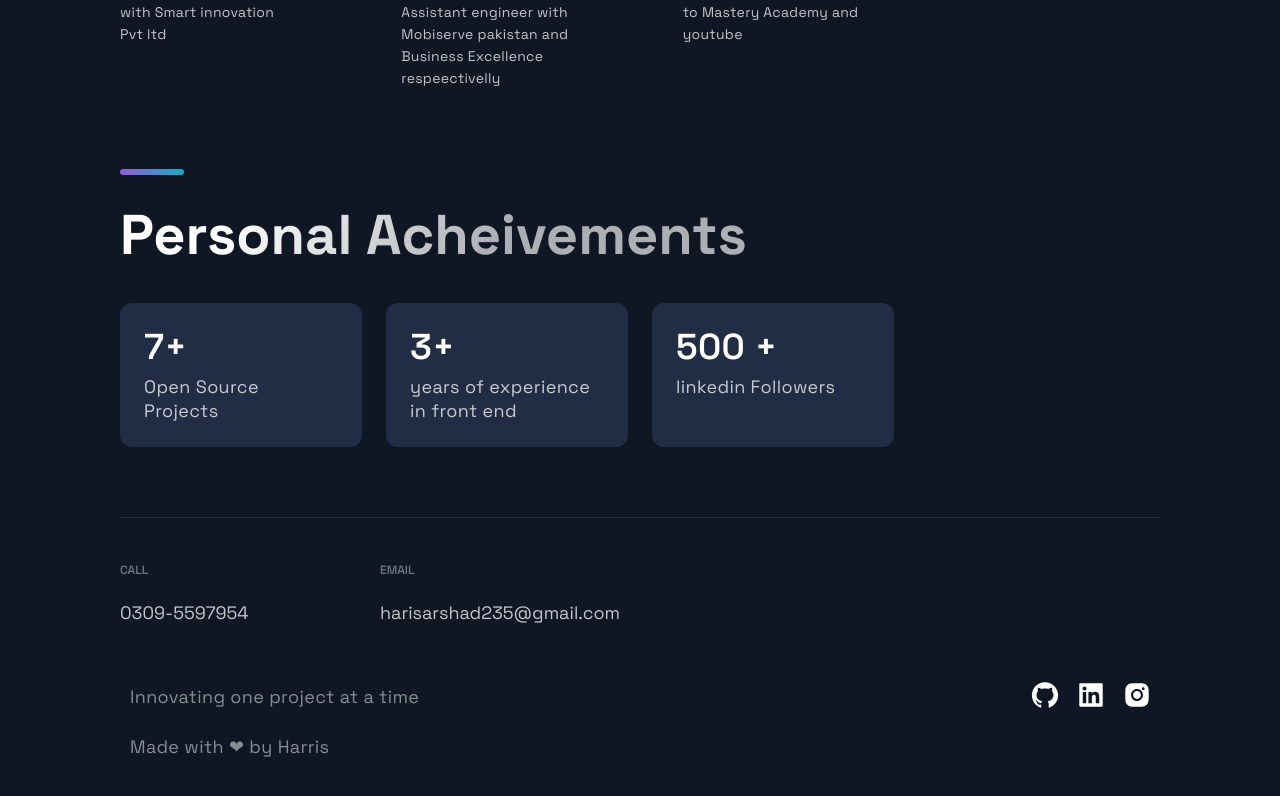
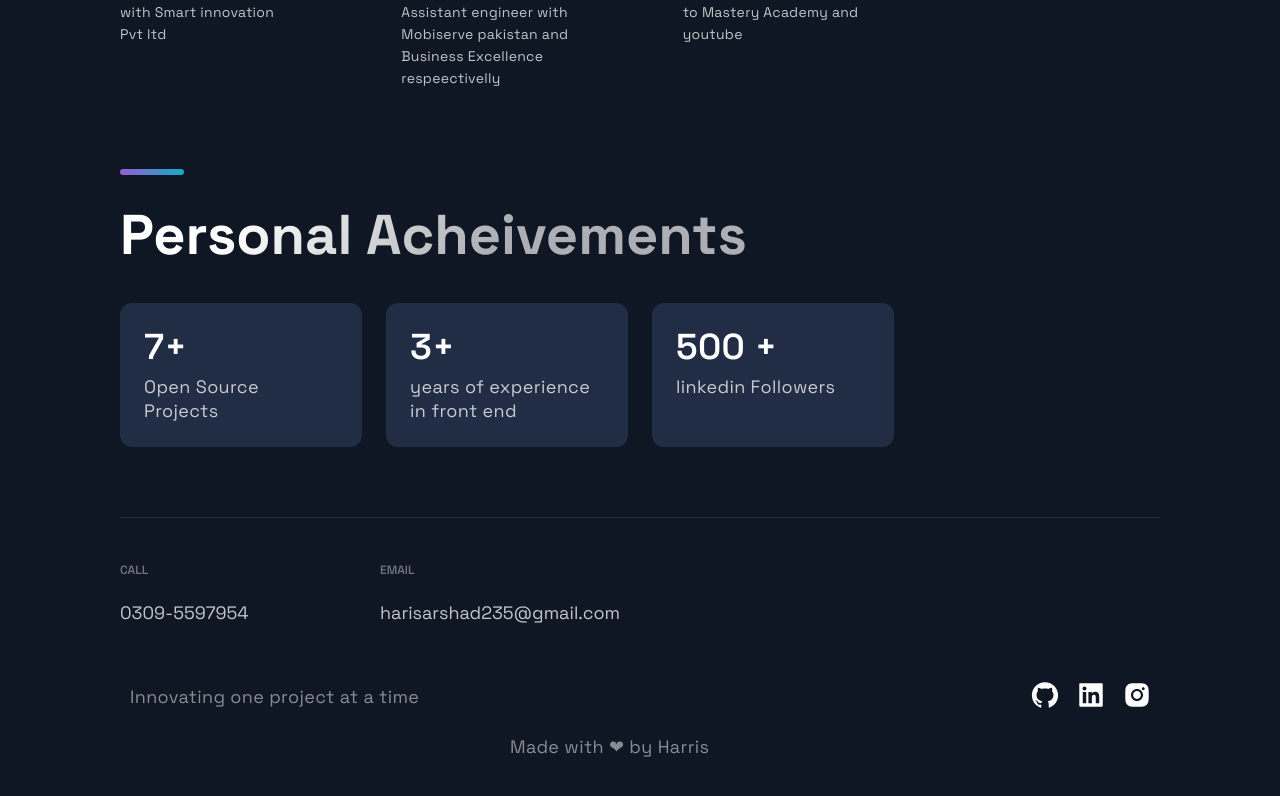
Before and after one commit to harisarshad235/harris-portfolio, a Next.js app: page / in a window 1280 px wide. Shown: the part 3730-4526 px from the top of the page. Built offline with nearby package versions, Linux system fonts and the light colour scheme.

Commit message:
footer update

```diff
--- a/src/components/Footer/FooterStyles.js
+++ b/src/components/Footer/FooterStyles.js
@@ -101,11 +101,11 @@ export const CompanyContainers = styled.div`
 
 
 export const CopyRight = styled.div`
+		display: flex;
+		align-items: center;
+		justify-content: center;
 
-	align-items:center;
-	flex-wrap: wrap;
-	margin-right: auto;
-	align-text:center;
+
 
 
 `
```
